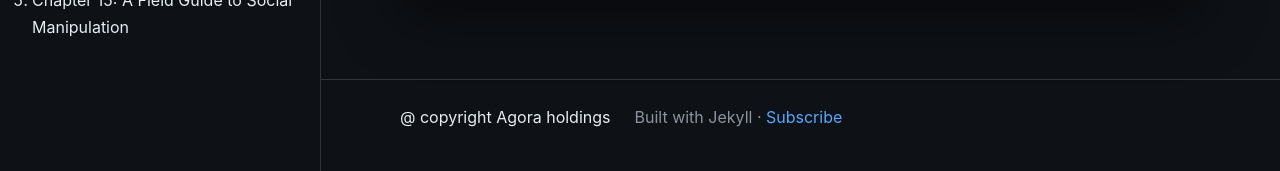
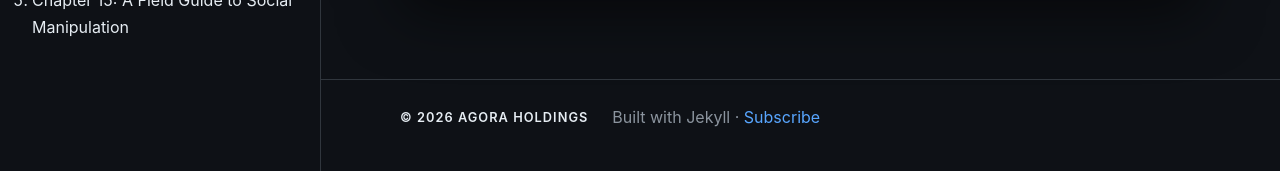
Before and after one commit to nodesman/wckfiwh, a Jekyll site: the page built from index.md, in a window 1280 px wide and 1400 px high, scrolled down 92 px. Shown: the part 1229-1400 px from the top of the window. Built offline with Jekyll 4.4.1, drawn with Linux system fonts in a browser that asks for light colours.

Commit message:
enhance copyright styling for Agora Holdings

```diff
--- a/_layouts/default.html
+++ b/_layouts/default.html
@@ -106,7 +106,7 @@
 
   <footer class="site-footer">
     <div class="container footer-inner">
-      <p>@ copyright Agora holdings</p>
+      <p class="copyright">© {{ "now" | date: "%Y" }} AGORA HOLDINGS</p>
       <p class="muted">Built with Jekyll · <a href="{{ '/feed.xml' | relative_url }}">Subscribe</a></p>
     </div>
   </footer>
--- a/assets/css/style.css
+++ b/assets/css/style.css
@@ -181,6 +181,13 @@ body.drawer-open { overflow: hidden; }
 }
 .footer-inner { display: flex; flex-wrap: wrap; gap: 12px 24px; align-items: center; }
 .site-footer p { margin: 0; }
+.copyright {
+  font-weight: 600;
+  text-transform: uppercase;
+  letter-spacing: 0.08em;
+  font-size: 0.8rem;
+  color: var(--fg);
+}
 .muted { color: var(--muted); }
 
 /* Install button + iOS hint */
```
